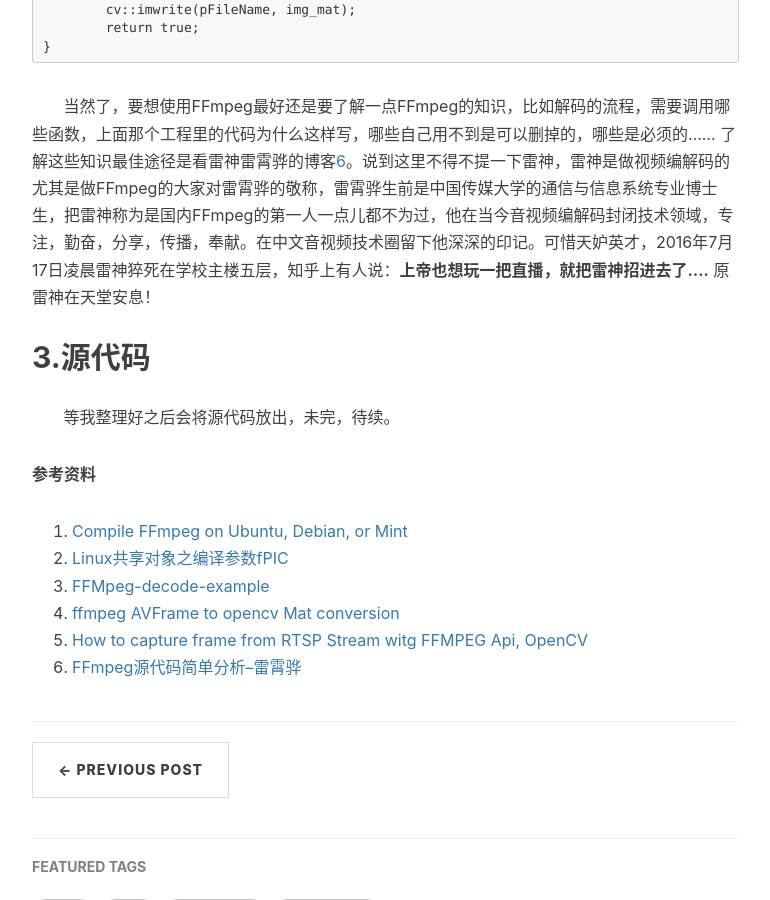
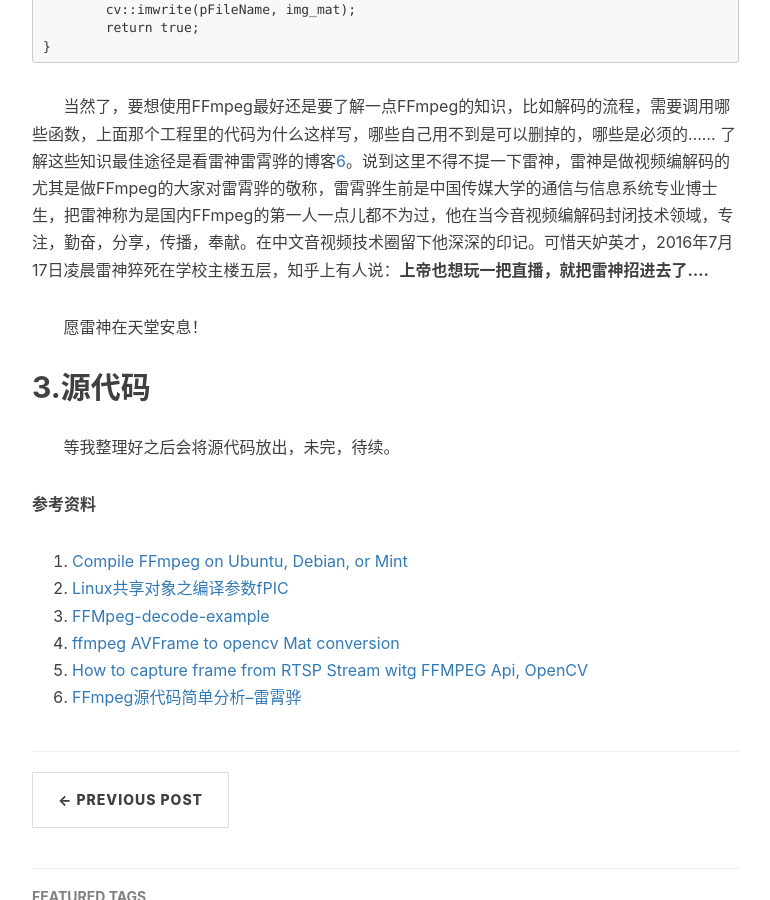
Before and after one commit to QiangXie/QiangXie.github.io, a Jekyll site: the page built from _posts/2017-12-5-FFmpeg解码视频保存图片.markdown, in a window 1280 px wide and 900 px high, scrolled down 2101 px. Shown: the whole window, without its empty margins (233-1003 px from the left). Built offline with Jekyll 4.4.1, drawn with Linux system fonts in a browser that asks for light colours; nearby versions of some CDN libraries; comment, search, counter and statistics services are not loaded.

Commit message:
fix bug in ffmpeg post

```diff
--- a/_posts/2017-12-5-FFmpeg解码视频保存图片.markdown
+++ b/_posts/2017-12-5-FFmpeg解码视频保存图片.markdown
@@ -35,7 +35,9 @@
 		return true;
 	}
 
-&#160; &#160; &#160; &#160;当然了，要想使用FFmpeg最好还是要了解一点FFmpeg的知识，比如解码的流程，需要调用哪些函数，上面那个工程里的代码为什么这样写，哪些自己用不到是可以删掉的，哪些是必须的…… 了解这些知识最佳途径是看雷神雷霄骅的博客[6]。说到这里不得不提一下雷神，雷神是做视频编解码的尤其是做FFmpeg的大家对雷霄骅的敬称，雷霄骅生前是中国传媒大学的通信与信息系统专业博士生，把雷神称为是国内FFmpeg的第一人一点儿都不为过，他在当今音视频编解码封闭技术领域，专注，勤奋，分享，传播，奉献。在中文音视频技术圈留下他深深的印记。可惜天妒英才，2016年7月17日凌晨雷神猝死在学校主楼五层，知乎上有人说：**上帝也想玩一把直播，就把雷神招进去了....** 原雷神在天堂安息！
+&#160; &#160; &#160; &#160;当然了，要想使用FFmpeg最好还是要了解一点FFmpeg的知识，比如解码的流程，需要调用哪些函数，上面那个工程里的代码为什么这样写，哪些自己用不到是可以删掉的，哪些是必须的…… 了解这些知识最佳途径是看雷神雷霄骅的博客[6]。说到这里不得不提一下雷神，雷神是做视频编解码的尤其是做FFmpeg的大家对雷霄骅的敬称，雷霄骅生前是中国传媒大学的通信与信息系统专业博士生，把雷神称为是国内FFmpeg的第一人一点儿都不为过，他在当今音视频编解码封闭技术领域，专注，勤奋，分享，传播，奉献。在中文音视频技术圈留下他深深的印记。可惜天妒英才，2016年7月17日凌晨雷神猝死在学校主楼五层，知乎上有人说：**上帝也想玩一把直播，就把雷神招进去了....**
+
+&#160; &#160; &#160; &#160;愿雷神在天堂安息！
 
 ## 3.源代码 ##
 
```
